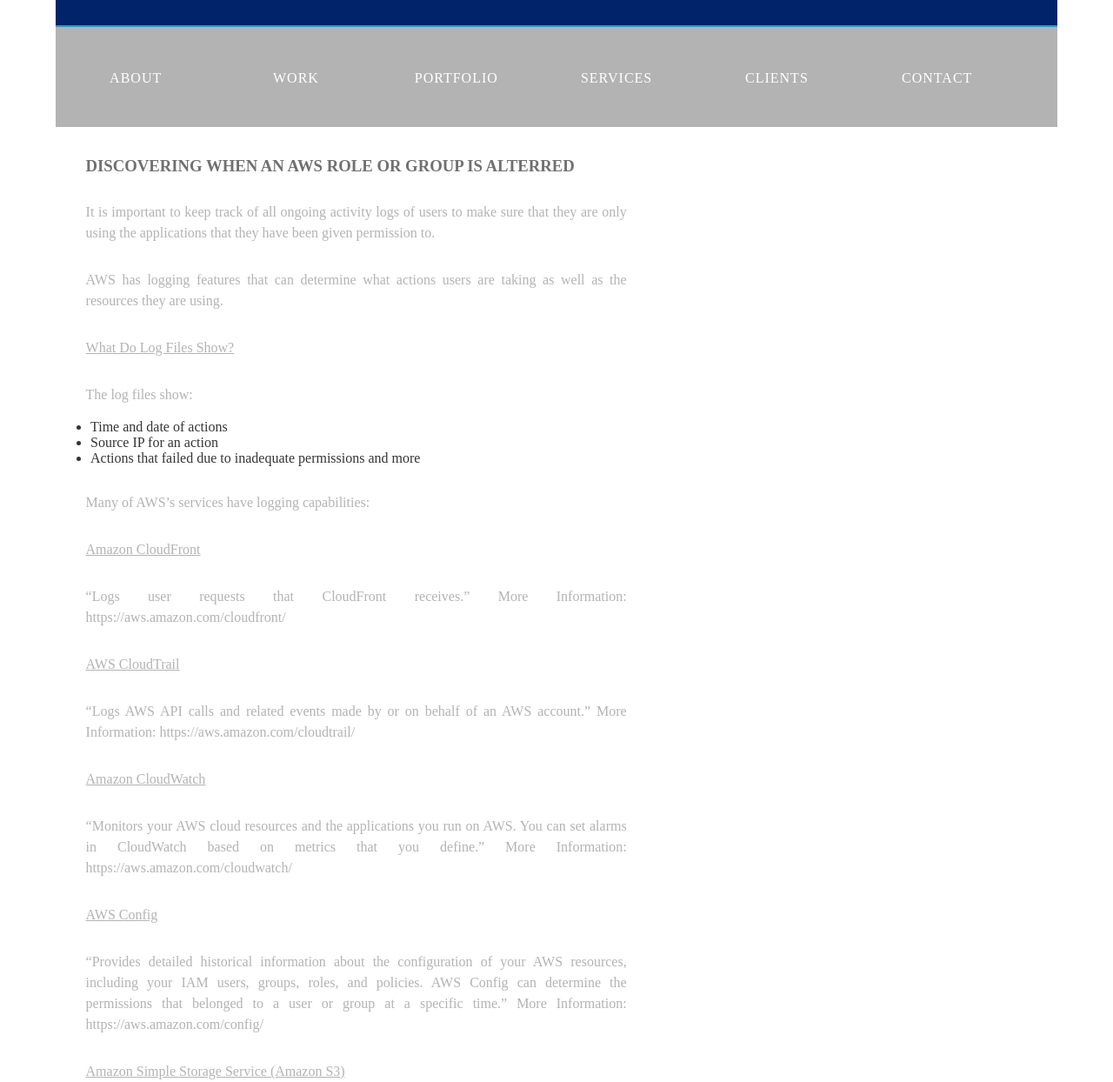
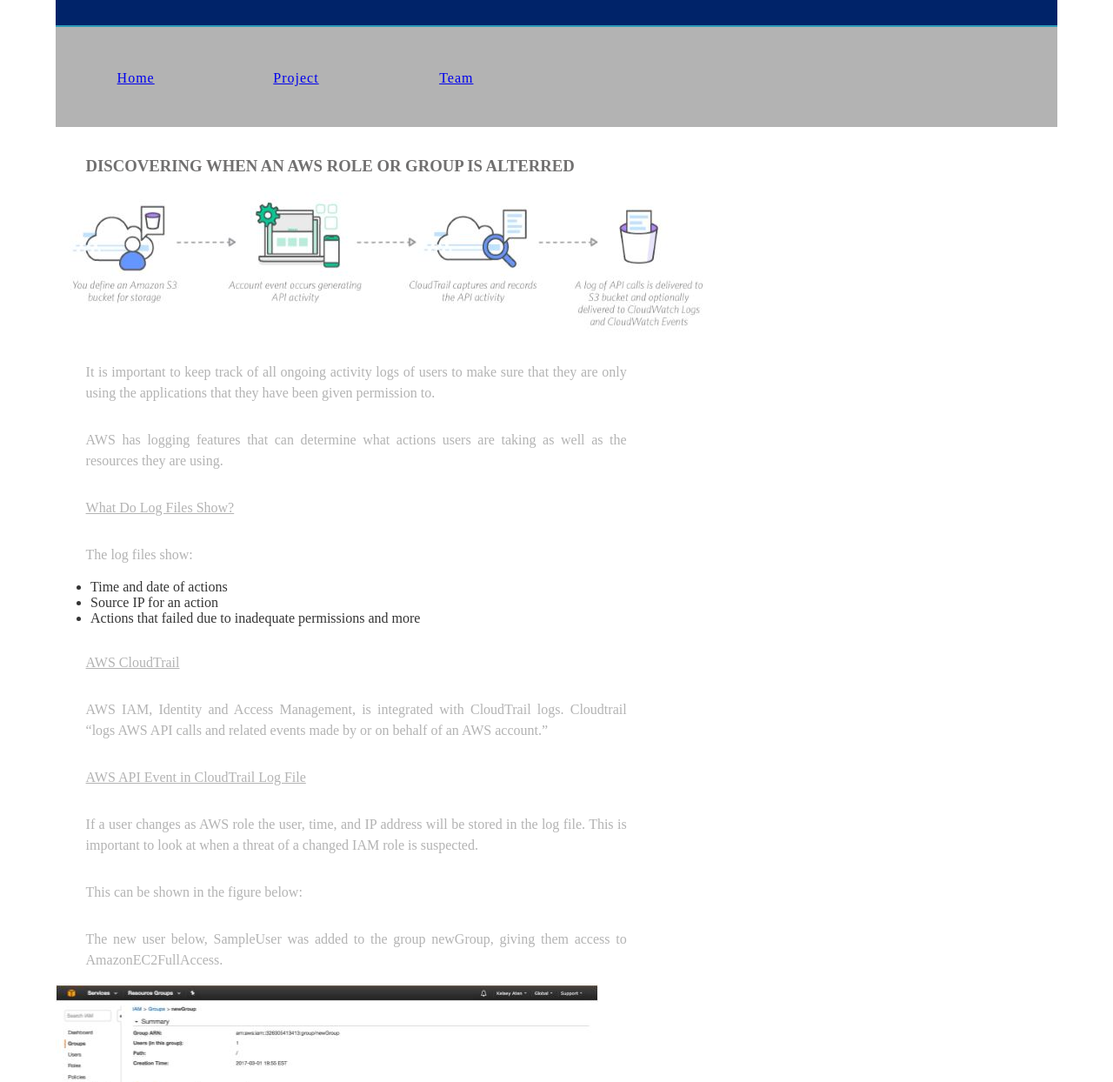
Before and after one commit to sdf55/Cyber-Security, a plain HTML site: page Homepage/content/six/sixDisco.html in a window 1280 px wide. Shown: the part 71-1315 px from the top of the page at 87% size. Drawn offline with Linux system fonts and the light colour scheme.

Commit message:
six completed w/ screenshots

```diff
--- a/Homepage/content/six/sixDisco.html
+++ b/Homepage/content/six/sixDisco.html
@@ -21,12 +21,9 @@
     </div>
      <nav class="secondary_header" id="menu">
       <ul>
-        <li>ABOUT</li>
-        <li>WORK</li>
-        <li>PORTFOLIO</li>
-        <li>SERVICES</li>
-        <li>CLIENTS</li>
-        <li>CONTACT</li>
+        <li><a href= "../../index.html">Home</a></li>
+        <li><a href= "../project.html">Project</a></li>
+        <li><a href= "../team.html">Team</a></li>
       </ul>
     </nav>
             </header>
@@ -34,6 +31,7 @@
     <h2 class="noDisplay">Main Content</h2>
     <article class="left_article">
       <h3>Discovering when an AWS role or group is alterred</h3>
+      <img src="../../images/6_2.jpg" >
       <p>It is important to keep track of all ongoing activity logs of users to make sure that they are only using the applications that they have been given permission to.</p>
       <p>AWS has logging features that can determine what actions users are taking as well as the resources they are using. </p>
       <p><u>What Do Log Files Show?</u></p>
@@ -43,22 +41,19 @@
             <li>Source IP for an action</li>
             <li>Actions that failed due to inadequate permissions and more</li>
       </ul>
-      <p>Many of AWS’s services have logging capabilities:</p>
-      <p><u>Amazon CloudFront</u></p>
-      <p>“Logs user requests that CloudFront receives.”
-More Information: https://aws.amazon.com/cloudfront/</p>
       <p><u>AWS CloudTrail</u></p>
-      <p>“Logs AWS API calls and related events made by or on behalf of an AWS account.”
-More Information: https://aws.amazon.com/cloudtrail/</p>
-      <p><u>Amazon CloudWatch</u></p>
-      <p>“Monitors your AWS cloud resources and the applications you run on AWS. You can set alarms in CloudWatch based on metrics that you define.”
-More Information: https://aws.amazon.com/cloudwatch/</p>
-      <p><u>AWS Config</u></p>
-      <p>“Provides detailed historical information about the configuration of your AWS resources, including your IAM users, groups, roles, and policies. AWS Config can determine the permissions that belonged to a user or group at a specific time.”
-More Information: https://aws.amazon.com/config/</p>
-      <p><u>Amazon Simple Storage Service (Amazon S3)</u></p>
-      <p>“Logs access requests to your Amazon S3 buckets.”
-More Information: https://aws.amazon.com/s3/</p>
+      <p>AWS IAM, Identity and Access Management, is integrated with CloudTrail logs. Cloudtrail “logs AWS API calls and related events made by or on behalf of an AWS account.”</p>
+      <p><u>AWS API Event in CloudTrail Log File</u></p>
+      <p>If a user changes as AWS role the user, time, and IP address will be stored in the log file.  This is important to look at when a threat of a changed IAM role is suspected.</p>
+      <p>This can be shown in the figure below:</p>
+      <p>The new user below, SampleUser was added to the group newGroup, giving them access to AmazonEC2FullAccess.</p>
+      <img src="../../images/6_3.jpg" >
+      <p>After creating a trail names TestTrail in CloudTrail, with the S3 Bucket, the logs will be saved into the designated S3 bucket.</p>
+      <img src="../../images/6_4.jpg" >
+      <p>The logs can then be viewed within that S3 bucket under the Amazon Service S3.</p>
+      <img src="../../images/6_5.jpg" >
+      <p>More Information: https://aws.amazon.com/cloudtrail/ and http://docs.aws.amazon.com/IAM/latest/UserGuide/cloudtrail-integration.html#cloudtrailintegration-iam-information</p>
+      <p>Taken directly from http://docs.aws.amazon.com/IAM/latest/UserGuide/best-practices.html </p>
     </article>
             </section>
             <div class="row">
```
Also changed, not shown: Homepage/content/six/sixPrev.html (+8 -7 lines), Homepage/content/six/sixRem.html (+3 -6 lines), Homepage/content/six/sixScene.html (+4 -6 lines), 1 other file.
